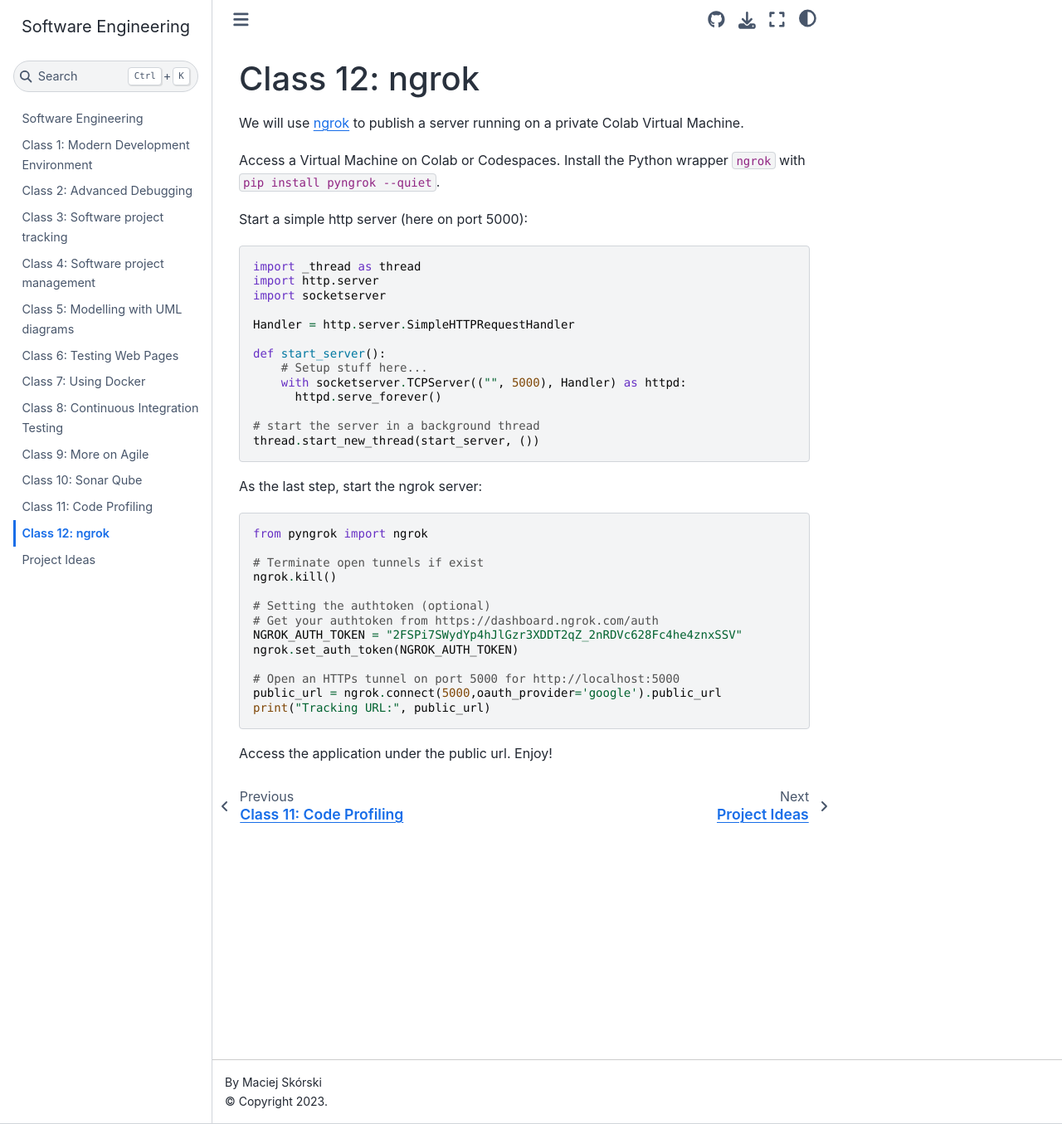
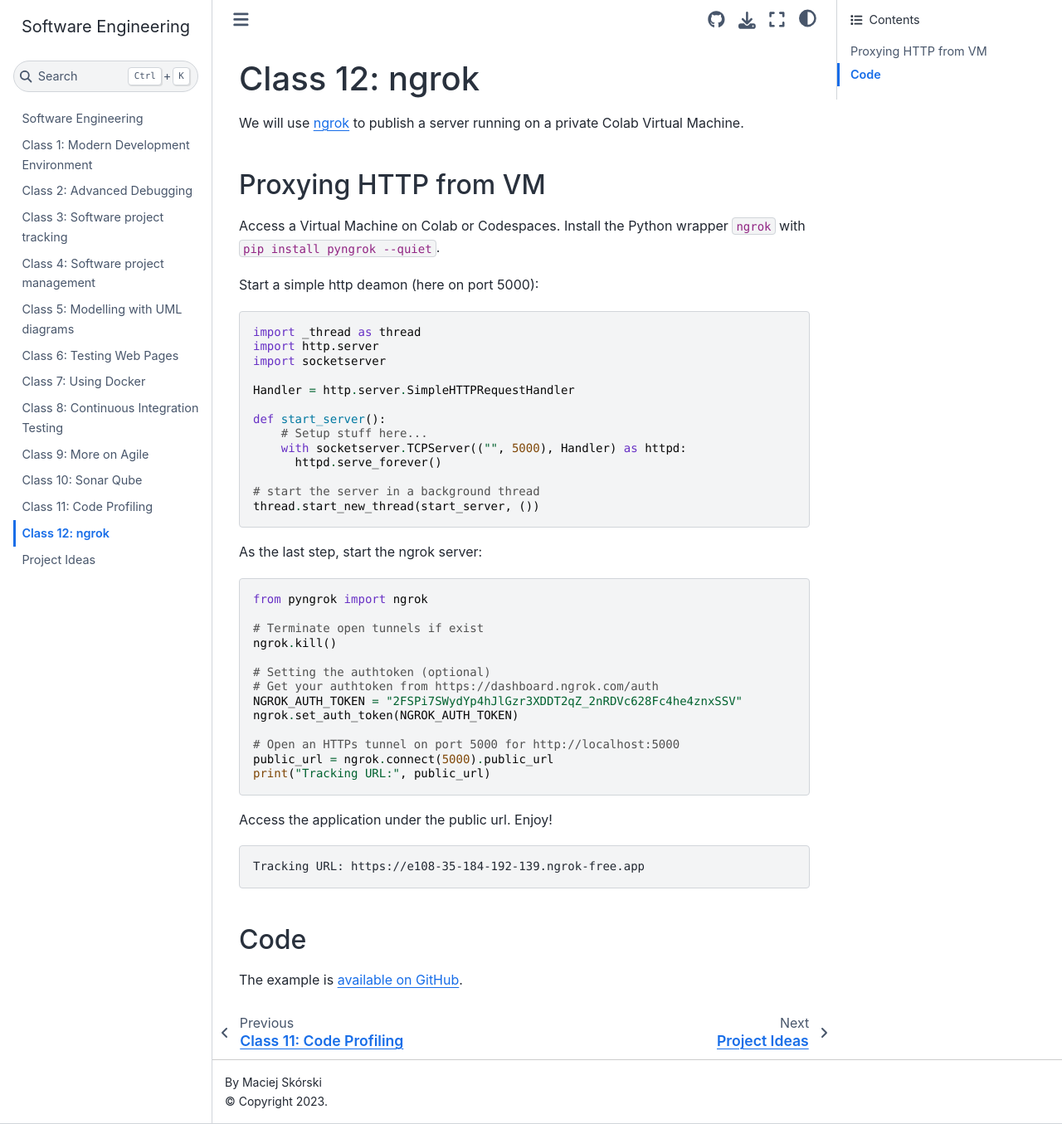
Before and after one commit to maciejskorski/software_engineering, a Jupyter Book: the page built from docs/ngrok.md, in a window 1280 px wide and 1355 px high. Shown: the whole window at 83% size. Built offline with Jupyter Book 1.0.4 settings and Sphinx 7.4.7 and the Sphinx Book theme 1.1.4, drawn with Linux system fonts in a browser that asks for light colours.

Commit message:
colab notebook

````diff
--- a/docs/ngrok.md
+++ b/docs/ngrok.md
@@ -2,10 +2,11 @@
 
 We will use [ngrok]() to publish a server running on a private Colab Virtual Machine.
 
+## Proxying HTTP from VM
 
 Access a Virtual Machine on Colab or Codespaces. Install the Python wrapper `ngrok` with `pip install pyngrok --quiet`.
 
-Start a simple http server (here on port 5000):
+Start a simple http deamon (here on port 5000):
 ```python
 import _thread as thread
 import http.server
@@ -35,7 +36,14 @@
 ngrok.set_auth_token(NGROK_AUTH_TOKEN)
 
 # Open an HTTPs tunnel on port 5000 for http://localhost:5000
-public_url = ngrok.connect(5000,oauth_provider='google').public_url
+public_url = ngrok.connect(5000).public_url
 print("Tracking URL:", public_url)
 ```
 Access the application under the public url. Enjoy!
+```console
+Tracking URL: https://e108-35-184-192-139.ngrok-free.app
+```
+
+## Code
+
+The example is [available on GitHub](https://colab.research.google.com/gist/maciejskorski/b6185a0f1a48abbc63e3a82b89a86b42/nginx-demo.ipynb).
````
